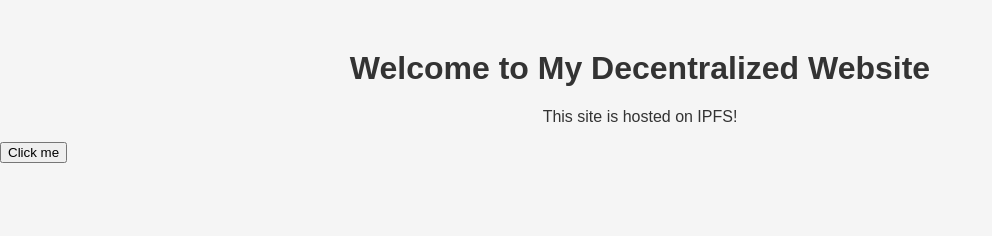
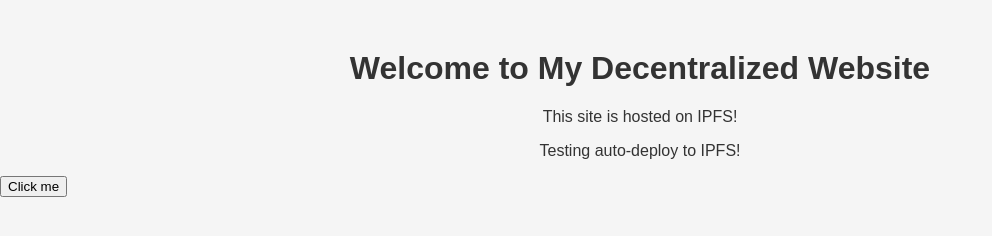
Before and after one commit to prowang01/workshop2-website, a plain HTML site: page site/index.html in a window 1280 px wide. Shown: the whole page, without its empty margins (0-992 px from the left). Drawn offline with Linux system fonts and the light colour scheme.

Commit message:
Update index.html
Test du déploiement

```diff
--- a/site/index.html
+++ b/site/index.html
@@ -9,6 +9,7 @@
 <body>
   <h1>Welcome to My Decentralized Website</h1>
   <p>This site is hosted on IPFS!</p>
+  <p>Testing auto-deploy to IPFS!</p> <!-- Ajout ici -->
   <button onclick="showMessage()">Click me</button>
   <script src="script.js"></script>
 </body>
```
